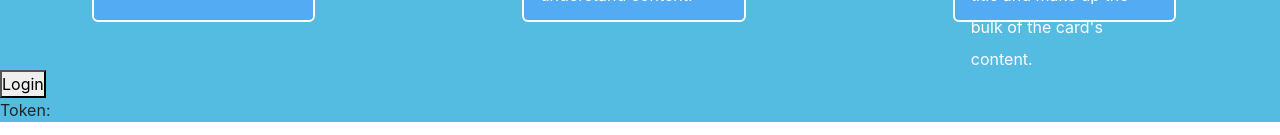
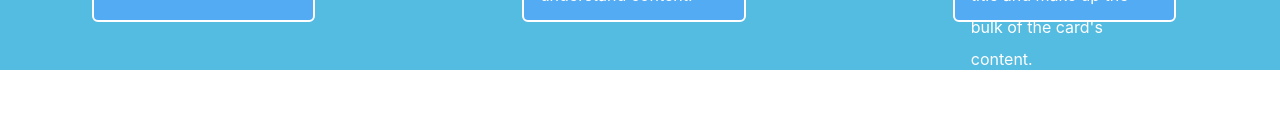
Before and after one commit to Dylaixo/LearnProgramming-Frontend, a React (Create React App) app: page / in a window 1280 px wide. Shown: the part 1829-1964 px from the top of the page. After the commit the page ends 1920 px from the top, so only its background shows below. Built offline with nearby package versions, Linux system fonts and the light colour scheme.

Commit message:
page changing after login and logout

```diff
--- a/src/components/App/App.js
+++ b/src/components/App/App.js
@@ -6,10 +6,10 @@ import PostRequest from '../test/test';
 
 
 function App() {
+  const token = localStorage.getItem('token');
   return (
     <div className='content'>
-      <Nonauth/>
-      <PostRequest></PostRequest>
+        {token == null ?  <Nonauth/> : <PostRequest/>}
     </div>
   );
 }
--- a/src/components/Login/LoginForm.js
+++ b/src/components/Login/LoginForm.js
@@ -29,10 +29,7 @@ const LoginForm = () => {
           return acc;
         }, {}));
       }
-    };
-    const handleLogout = () => {
-      localStorage.removeItem('token');
-      setLoggedIn(false);
+      window.location.reload();
     };
     const token = localStorage.getItem('token');
     return (
@@ -59,9 +56,6 @@ const LoginForm = () => {
           <Button variant="primary" type="submit">
             Login
           </Button>
-          <Button variant="primary" onClick={handleLogout}>
-            Logout
-          </Button>
         </Form>
       </div>
     );
--- a/src/components/Login/RegisterForm.js
+++ b/src/components/Login/RegisterForm.js
@@ -26,6 +26,7 @@ function RegisterForm() {
                 console.error(error);
                 // Tutaj możesz wyświetlić komunikat o błędzie rejestracji
             });
+            window.location.reload();
     };
     return (
         <Form onSubmit={handleSubmit}>
--- a/src/components/test/test.js
+++ b/src/components/test/test.js
@@ -1,26 +1,19 @@
 import { useState } from 'react';
 import axios from 'axios';
+import Nonauth from '../Nonauth/Nonauth';
 
 function PostRequest() {
-  const [token, setToken] = useState('');
-  const handleLogin = async () => {
-    const data = { body: { username: 'user1', password: 'user1'} };
-    const headers = {
-        'Access-Control-Allow-Credentials': true,
-        'Content-Type': 'multipart/form-data'
-      };
-    try {
-      const response = await axios.post('http://127.0.0.1:8000/login', data.body, { headers });
-      console.log(response.data.access_token);
-      setToken(response.data.access_token);
-    } catch (error) {
-      console.log(error);
-    }
+
+  const handleLogout = () => {
+    localStorage.removeItem('token');
+    window.location.reload();
   };
+  const token = localStorage.getItem('token');
+  return (
 
-  return (
     <div>
-      <button onClick={handleLogin}>Login</button>
+        {token != null ? <p>xdxdx</p> : <Nonauth></Nonauth> }
+      <button onClick={handleLogout}>Logout</button>
       <p>Token: {token}</p>
     </div>
   );
```
